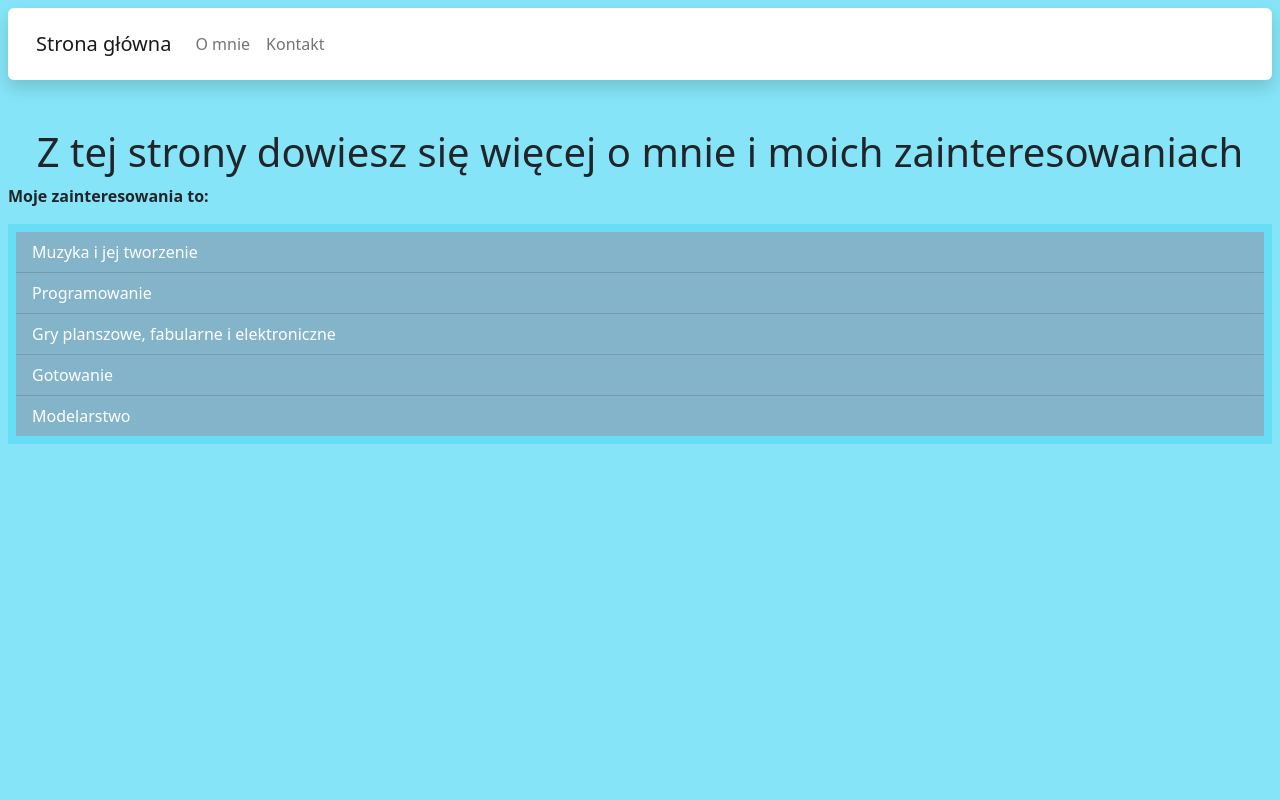
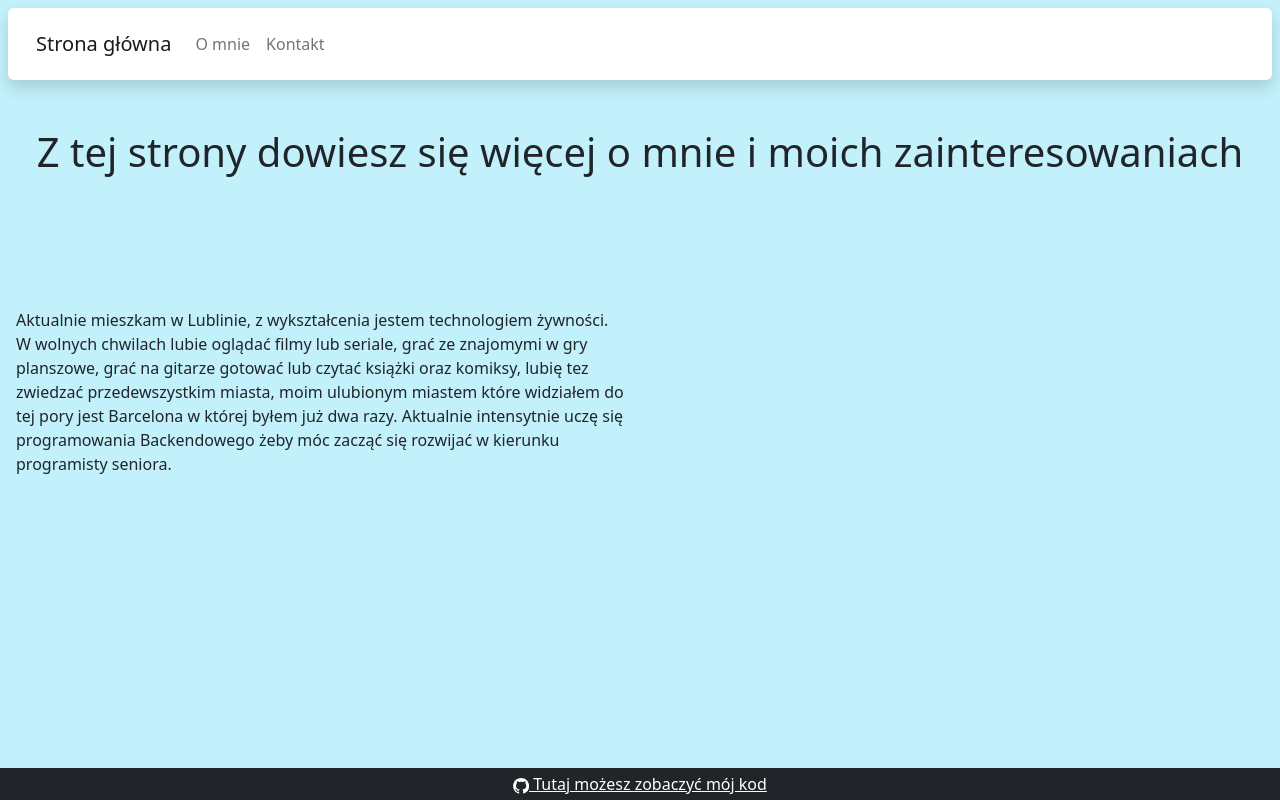
Before and after one commit to adis5433/django_portfolio, a Django app: page /me/ in a window 1280 px wide. Run offline with Django 4.2, Linux system fonts and the light colour scheme.

Commit message:
update template

```diff
--- a/infos/templates/about_me.html
+++ b/infos/templates/about_me.html
@@ -1,13 +1,12 @@
 {% extends "main.html" %}
 {% block content %}
-<div id="content">
-    <p class="fw-bold">Moje zainteresowania to:</p>
-    <ul class="list-group list-group-flush bg-info p-2 text-dark bg-opacity-25">
-      <li class="list-group-item bg-danger text-white bg-opacity-25">Muzyka i jej tworzenie</li>
-      <li class="list-group-item bg-danger text-white bg-opacity-25">Programowanie</li>
-      <li class="list-group-item bg-danger text-white bg-opacity-25">Gry planszowe, fabularne i elektroniczne</li>
-      <li class="list-group-item bg-danger text-white bg-opacity-25">Gotowanie</li>
-      <li class="list-group-item bg-danger text-white bg-opacity-25">Modelarstwo</li>
-    </ul>
+<div class="bios w-50 p-3 position-absolute top-50 start-0 translate-middle-y">
+    <p>
+        Aktualnie mieszkam w Lublinie, z wykształcenia jestem technologiem żywności.
+        W wolnych chwilach lubie oglądać filmy lub seriale, grać ze znajomymi w gry planszowe, grać na gitarze gotować lub
+        czytać książki oraz komiksy, lubię tez zwiedzać przedewszystkim miasta, moim ulubionym miastem które widziałem do tej pory jest Barcelona w której byłem już dwa razy.
+        Aktualnie intensytnie uczę się programowania Backendowego żeby móc zacząć się rozwijać w kierunku programisty seniora.
+    </p>
+    </div>
 </div>
 {% endblock %}
--- a/infos/templates/contact.html
+++ b/infos/templates/contact.html
@@ -1,10 +1,12 @@
 {% extends "main.html" %}
 {% block content %}
 <h3>W razie potrzeby kontaktu ze mną...</h3>
-    <div id="contact">
-    <p class="text-start">Proszę pisać na mój mail: </p>
+    <div id="contact" class= "w-50 p-3 position-absolute top-50 start-0 translate-middle-y">
+    <p >Proszę pisać na mój mail: </p>
     <ul>
       <li>adrian_swoboda993@gmail.com</li>
     </ul>
+
+
     </div>
 {% endblock %}
--- a/infos/templates/main.html
+++ b/infos/templates/main.html
@@ -3,32 +3,39 @@
 <head>
     <meta charset="UTF-8">
     <title>Main Page</title>
+    <link rel="stylesheet" type="text/css" href="style.css">
     <link href="https://cdn.jsdelivr.net/npm/bootstrap@5.2.1/dist/css/bootstrap.min.css" rel="stylesheet" integrity="sha384-iYQeCzEYFbKjA/T2uDLTpkwGzCiq6soy8tYaI1GyVh/UjpbCx/TYkiZhlZB6+fzT" crossorigin="anonymous">
-    <link href="style.css" rel="stylesheet">
     <script src="https://cdn.jsdelivr.net/npm/bootstrap@5.2.1/dist/js/bootstrap.bundle.min.js" integrity="sha384-u1OknCvxWvY5kfmNBILK2hRnQC3Pr17a+RTT6rIHI7NnikvbZlHgTPOOmMi466C8" crossorigin="anonymous"></script>
 </head>
-<body class="bg-info p-2 text-dark bg-opacity-50">
-<div class = "header">
+<body class="bg-info p-2 text-dark bg-opacity-25 d-flex flex-column min-vh-100">
+<header>
 <nav class="navbar navbar-expand-lg bg-light shadow p-3 mb-5 bg-body rounded">
   <div class="container-fluid">
-    <a class="navbar-brand" href="http://127.0.0.1:8000/">Strona główna</a>
+    <a class="navbar-brand" href="/">Strona główna</a>
     <button class="navbar-toggler" type="button" data-bs-toggle="collapse" data-bs-target="#navbarNavAltMarkup" aria-controls="navbarNavAltMarkup" aria-expanded="false" aria-label="Toggle navigation">
       <span class="navbar-toggler-icon"></span>
     </button>
     <div class="collapse navbar-collapse" id="navbarNavAltMarkup">
       <div class="navbar-nav">
-        <a class="nav-link" href="http://127.0.0.1:8000/me/">O mnie</a>
-        <a class="nav-link" href="http://127.0.0.1:8000/contact/">Kontakt</a>
+        <a class="nav-link" href="/me/">O mnie</a>
+        <a class="nav-link" href="/contact/">Kontakt</a>
       </div>
     </div>
   </div>
 </nav>
-</div>
+</header>
 <h1 class="text-center">Z tej strony dowiesz się więcej o mnie i moich zainteresowaniach</h1>
 {%block content%}<h3>Witaj nazywam się Adrian</h3>{%endblock%}
-<div class="footer">
+<div class = "footer position-absolute bottom-0 start-50 translate-middle-x p-3 w-100 h-auto bg-dark ">
+        <a class="position-absolute top-50 start-50 translate-middle text-white" href="https://github.com/adis5433" >
+        <svg xmlns="http://www.w3.org/2000/svg" width="16" height="16" fill="currentColor" class="bi bi-github" viewBox="0 0 16 16">
+            <path d="M8 0C3.58 0 0 3.58 0 8c0 3.54 2.29 6.53 5.47 7.59.4.07.55-.17.55-.38 0-.19-.01-.82-.01-1.49-2.01.37-2.53-.49-2.69-.94-.09-.23-.48-.94-.82-1.13-.28-.15-.68-.52-.01-.53.63-.01 1.08.58 1.23.82.72 1.21 1.87.87 2.33.66.07-.52.28-.87.51-1.07-1.78-.2-3.64-.89-3.64-3.95 0-.87.31-1.59.82-2.15-.08-.2-.36-1.02.08-2.12 0 0 .67-.21 2.2.82.64-.18 1.32-.27 2-.27.68 0 1.36.09 2 .27 1.53-1.04 2.2-.82 2.2-.82.44 1.1.16 1.92.08 2.12.51.56.82 1.27.82 2.15 0 3.07-1.87 3.75-3.65 3.95.29.25.54.73.54 1.48 0 1.07-.01 1.93-.01 2.2 0 .21.15.46.55.38A8.012 8.012 0 0 0 16 8c0-4.42-3.58-8-8-8z"/>
+        </svg>
+            Tutaj możesz zobaczyć mój kod
+        </a>
 
 </div>
+
 </body>
 
 </html>
--- a/portfolio/settings.py
+++ b/portfolio/settings.py
@@ -118,6 +118,11 @@ USE_TZ = True
 
 STATIC_URL = 'static/'
 
+STATICFILES_DIRS = [
+    BASE_DIR / "static",
+    'G:\Python\Kodilla\workspace\portfolio\infos\static',
+]
+
 # Default primary key field type
 # https://docs.djangoproject.com/en/4.0/ref/settings/#default-auto-field
 
```
Also changed, not shown: infos/static/infos/style.css (added, +21 -0 lines), infos/templates/static/style.css (deleted).
